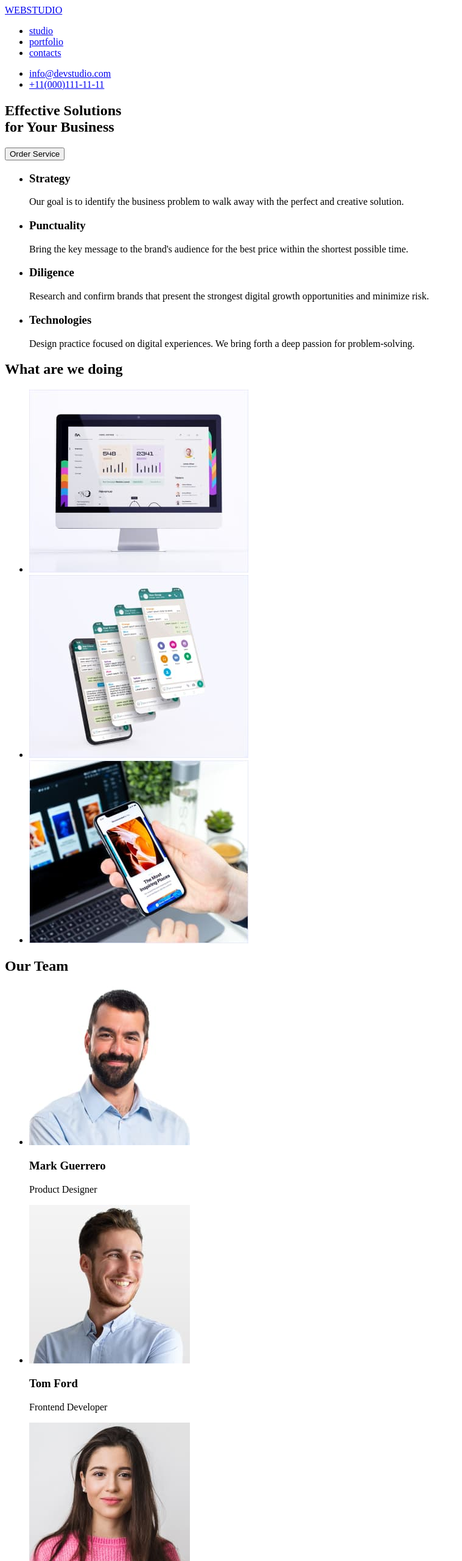
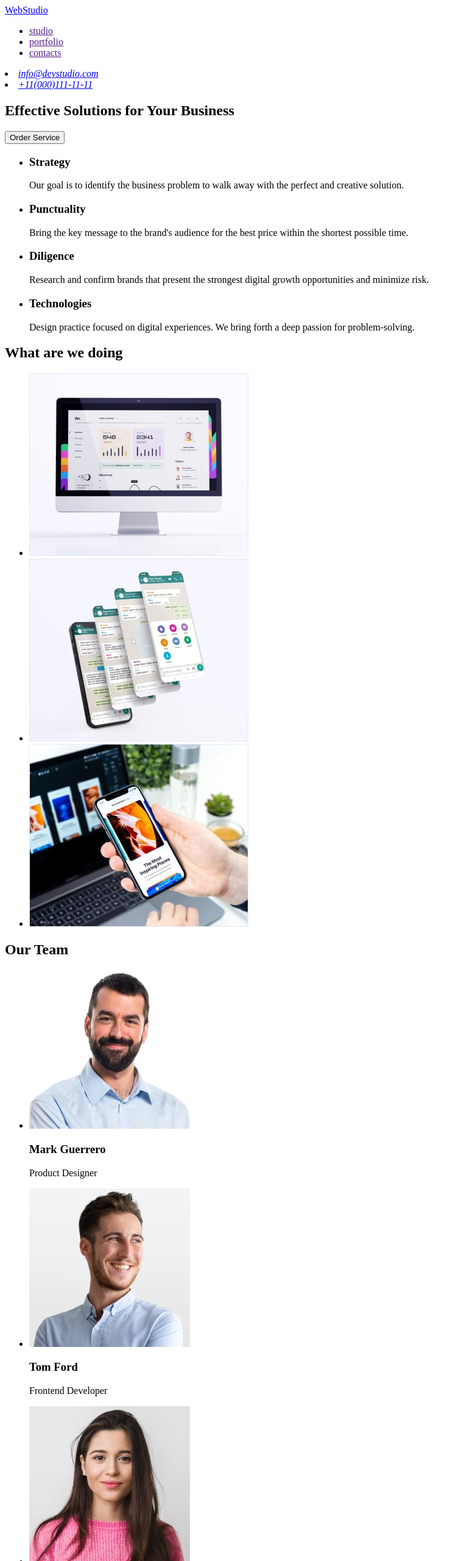
Before and after one commit to StanislavBobrivskyi/goit-markup-hw-01, a plain HTML site: page index.html in a window 1280 px wide. Shown: the top 2560 px of the page at 61% size, without its empty margins (0-759 px from the left). Drawn offline with Linux system fonts and the light colour scheme.

Commit message:
update html file

```diff
--- a/index.html
+++ b/index.html
@@ -11,26 +11,25 @@
 <body>
     <header>
         <nav>
-            <a href="WEBSTUDIO">WEBSTUDIO </a>
+            <a href="./index.html">WebStudio</a>
             <ul>
-                <li> <a href="#studio">studio</a> </li>
-                <li> <a href="#portfolio">portfolio</a></li>
-                <li><a href="#contacts">contacts</a></li>
+                <li> <a href="">studio</a> </li>
+                <li> <a href="">portfolio</a></li>
+                <li><a href="">contacts</a></li>
             </ul>
         </nav>
-        <ul>
+        <address>
             <li><a href="mailto:info@devstudio.com">info@devstudio.com</a></li>
             <li><a href="tel:+11(000)111-11-11">+11(000)111-11-11</a></li>
-        </ul>
+        </address>
     </header>
     <main>
-        <div>
+
             <section>
-                <h1>Effective Solutions <br />
-                    for Your Business</h1>
+                <h1>Effective Solutions for Your Business</h1>
                 <button type="button">Order Service</button>
             </section>
-        </div>
+
 
         <section>
             <h2 style="display: none;">Our advantages</h2>
@@ -77,19 +76,22 @@
             <h2>Our Team</h2>
             <ul>
                 <li>
-                    <a href=""><img src="./images/Mark.jpg" alt="Mark Guerrero" width="264"></a>
+                   <img src="./images/Mark.jpg" alt="Mark Guerrero" width="264">
                     <h3>Mark Guerrero</h3>
                     <p>Product Designer</p>
                 </li>
-                <li><a href=""><img src="./images/Tom_Ford.jpg" alt="Tom Ford" width="264"></a>
+                <li>
+                    <img src="./images/Tom_Ford.jpg" alt="Tom Ford" width="264">
                     <h3>Tom Ford</h3>
                     <p>Frontend Developer</p>
                 </li>
-                <li><a href=""><img src="./images/Camila_Garcia.jpg" alt="Camila Garcia" width="264"></a>
+                <li>
+                    <img src="./images/Camila_Garcia.jpg" alt="Camila Garcia" width="264">
                     <h3>Camila Garcia</h3>
                     <p>Marketing</p>
                 </li>
-                <li><a href=""><img src="./images/Daniel_Wilson.jpg" alt="Daniel Wilson" width="264"></a>
+                <li>
+                    <img src="./images/Daniel_Wilson.jpg" alt="Daniel Wilson" width="264">
                     <h3>Daniel Wilson</h3>
                     <p>UI Designer</p>
                 </li>
@@ -97,7 +99,7 @@
         </section>
     </main>
     <footer>
-        <a href="WEBSTUDIO">WEBSTUDIO </a>
+        <a href="./index.html">WebStudio </a>
         <p>Increase the flow of customers and sales for your business with digital marketing & growth solutions.</p>
 
     </footer>
```
